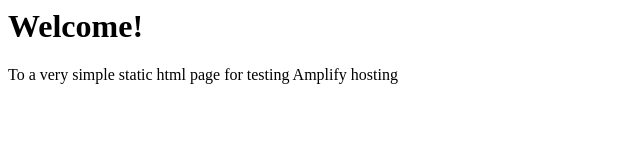
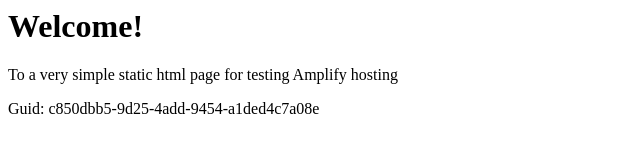
Before and after one commit to aws-aemilia-cdg/Github-PR-Commit-Integration-Test-DoNotTouch-Gith-P5X5MO5I-v1-prod-eu-west-3, a website: page src/index.html in a window 1280 px wide. Shown: the whole page, without its empty margins (0-640 px from the left). Drawn offline with Linux system fonts and the light colour scheme.

Commit message:
commit from integ tests

```diff
--- a/src/index.html
+++ b/src/index.html
@@ -1,3 +1,5 @@
+
+
 <html lang="en">
 
 <head>
@@ -10,6 +12,6 @@
 <body>
     <h1>Welcome!</h1>
     <p>To a very simple static html page for testing Amplify hosting</p>
-</body>
+    <p>Guid: c850dbb5-9d25-4add-9454-a1ded4c7a08e</p></body>
 
 </html>
```
